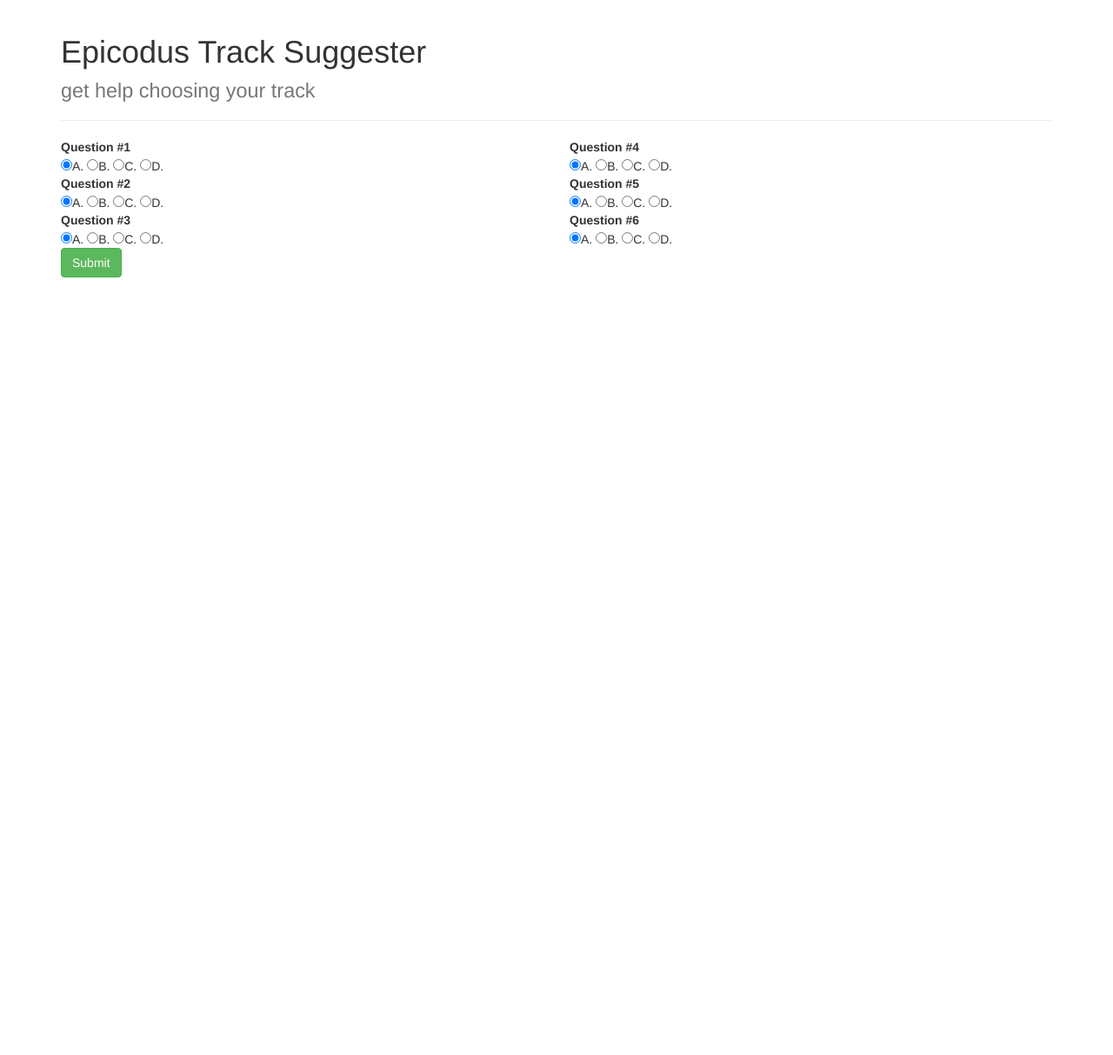
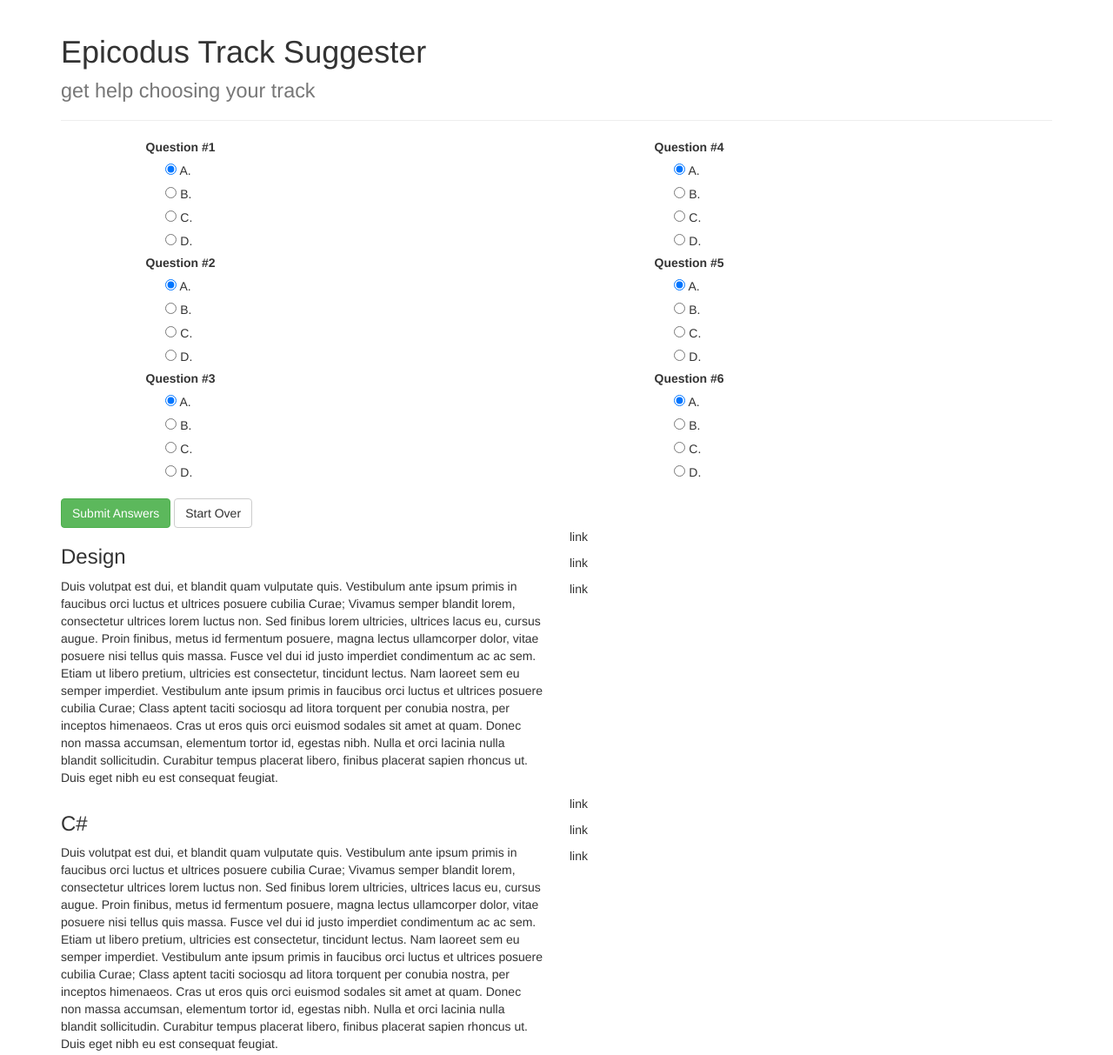
Before and after one commit to ryanapking/epicodus-intro-track-suggester, a plain HTML site: page index.html in a window 1280 px wide. Shown: the top 1213 px of the page at 87% size. Before the commit the page ends 800 px from the top, so only its background shows below. Drawn offline with Linux system fonts and the light colour scheme.

Commit message:
add placeholder content for each of the possible quiz results, and add reset button that returns all answers to 'a' and hides result content

```diff
--- a/css/style.css
+++ b/css/style.css
@@ -1,3 +1,8 @@
-label {
-  display: table-cell;
+input[type=radio] {
+  margin-left: 5%;
+  margin-bottom: 10px;
 }
+
+button {
+  margin-top: 15px;
+}
--- a/index.html
+++ b/index.html
@@ -14,43 +14,88 @@
       </div>
 <!-- START questions row -->
       <div class="row">
-        <div class="col-xs-6">
-          <label>Question #1</label>
-          <input type="radio" name="question1" value="a" checked>A.</input>
-          <input type="radio" name="question1" value="b">B.</input>
-          <input type="radio" name="question1" value="c">C.</input>
-          <input type="radio" name="question1" value="d">D.</input>
-          <label>Question #2</label>
-          <input type="radio" name="question2" value="a" checked>A.</input>
-          <input type="radio" name="question2" value="b">B.</input>
-          <input type="radio" name="question2" value="c">C.</input>
-          <input type="radio" name="question2" value="d">D.</input>
-          <label>Question #3</label>
-          <input type="radio" name="question3" value="a" checked>A.</input>
-          <input type="radio" name="question3" value="b">B.</input>
-          <input type="radio" name="question3" value="c">C.</input>
-          <input type="radio" name="question3" value="d">D.</input>
+        <div class="col-sm-5 col-xs-offset-1">
+          <label>Question #1</label><br>
+          <input class="answer" type="radio" name="question1" value="a" checked> A.</input><br>
+          <input type="radio" name="question1" value="b"> B.</input><br>
+          <input type="radio" name="question1" value="c"> C.</input><br>
+          <input type="radio" name="question1" value="d"> D.</input><br>
+          <label>Question #2</label><br>
+          <input type="radio" name="question2" value="a" checked> A.</input><br>
+          <input type="radio" name="question2" value="b"> B.</input><br>
+          <input type="radio" name="question2" value="c"> C.</input><br>
+          <input type="radio" name="question2" value="d"> D.</input><br>
+          <label>Question #3</label><br>
+          <input type="radio" name="question3" value="a" checked> A.</input><br>
+          <input type="radio" name="question3" value="b"> B.</input><br>
+          <input type="radio" name="question3" value="c"> C.</input><br>
+          <input type="radio" name="question3" value="d"> D.</input><br>
         </div>
-        <div class="col-xs-6">
-          <label>Question #4</label>
-          <input type="radio" name="question4" value="a" checked>A.</input>
-          <input type="radio" name="question4" value="b">B.</input>
-          <input type="radio" name="question4" value="c">C.</input>
-          <input type="radio" name="question4" value="d">D.</input>
-          <label>Question #5</label>
-          <input type="radio" name="question5" value="a" checked>A.</input>
-          <input type="radio" name="question5" value="b">B.</input>
-          <input type="radio" name="question5" value="c">C.</input>
-          <input type="radio" name="question5" value="d">D.</input>
-          <label>Question #6</label>
-          <input type="radio" name="question6" value="a" checked>A.</input>
-          <input type="radio" name="question6" value="b">B.</input>
-          <input type="radio" name="question6" value="c">C.</input>
-          <input type="radio" name="question6" value="d">D.</input>
+        <div class="col-sm-5 col-xs-offset-1">
+          <label>Question #4</label><br>
+          <input type="radio" name="question4" value="a" checked> A.</input><br>
+          <input type="radio" name="question4" value="b"> B.</input><br>
+          <input type="radio" name="question4" value="c"> C.</input><br>
+          <input type="radio" name="question4" value="d"> D.</input><br>
+          <label>Question #5</label><br>
+          <input type="radio" name="question5" value="a" checked> A.</input><br>
+          <input type="radio" name="question5" value="b"> B.</input><br>
+          <input type="radio" name="question5" value="c"> C.</input><br>
+          <input type="radio" name="question5" value="d"> D.</input><br>
+          <label>Question #6</label><br>
+          <input type="radio" name="question6" value="a" checked> A.</input><br>
+          <input type="radio" name="question6" value="b"> B.</input><br>
+          <input type="radio" name="question6" value="c"> C.</input><br>
+          <input type="radio" name="question6" value="d"> D.</input><br>
         </div>
       </div>
 <!-- END questions row-->
-      <button id="submitBtn" class="btn btn-success">Submit</button>
+      <button id="submitBtn" class="btn btn-success">Submit Answers</button>
+      <button id="clearBtn" class="btn btn-default">Start Over</button>
+      <div class="row" id="design">
+        <div class="col-sm-6">
+          <h3>Design</h3>
+          <p>Duis volutpat est dui, et blandit quam vulputate quis. Vestibulum ante ipsum primis in faucibus orci luctus et ultrices posuere cubilia Curae; Vivamus semper blandit lorem, consectetur ultrices lorem luctus non. Sed finibus lorem ultricies, ultrices lacus eu, cursus augue. Proin finibus, metus id fermentum posuere, magna lectus ullamcorper dolor, vitae posuere nisi tellus quis massa. Fusce vel dui id justo imperdiet condimentum ac ac sem. Etiam ut libero pretium, ultricies est consectetur, tincidunt lectus. Nam laoreet sem eu semper imperdiet. Vestibulum ante ipsum primis in faucibus orci luctus et ultrices posuere cubilia Curae; Class aptent taciti sociosqu ad litora torquent per conubia nostra, per inceptos himenaeos. Cras ut eros quis orci euismod sodales sit amet at quam. Donec non massa accumsan, elementum tortor id, egestas nibh. Nulla et orci lacinia nulla blandit sollicitudin. Curabitur tempus placerat libero, finibus placerat sapien rhoncus ut. Duis eget nibh eu est consequat feugiat.</p>
+        </div>
+        <div class="col-sm-6">
+          <p>link</p>
+          <p>link</p>
+          <p>link</p>
+        </div>
+      </div>
+      <div class="row" id="csharp">
+        <div class="col-sm-6">
+          <h3>C#</h3>
+          <p>Duis volutpat est dui, et blandit quam vulputate quis. Vestibulum ante ipsum primis in faucibus orci luctus et ultrices posuere cubilia Curae; Vivamus semper blandit lorem, consectetur ultrices lorem luctus non. Sed finibus lorem ultricies, ultrices lacus eu, cursus augue. Proin finibus, metus id fermentum posuere, magna lectus ullamcorper dolor, vitae posuere nisi tellus quis massa. Fusce vel dui id justo imperdiet condimentum ac ac sem. Etiam ut libero pretium, ultricies est consectetur, tincidunt lectus. Nam laoreet sem eu semper imperdiet. Vestibulum ante ipsum primis in faucibus orci luctus et ultrices posuere cubilia Curae; Class aptent taciti sociosqu ad litora torquent per conubia nostra, per inceptos himenaeos. Cras ut eros quis orci euismod sodales sit amet at quam. Donec non massa accumsan, elementum tortor id, egestas nibh. Nulla et orci lacinia nulla blandit sollicitudin. Curabitur tempus placerat libero, finibus placerat sapien rhoncus ut. Duis eget nibh eu est consequat feugiat.</p>
+        </div>
+        <div class="col-sm-6">
+          <p>link</p>
+          <p>link</p>
+          <p>link</p>
+        </div>
+      </div>
+      <div class="row" id="java">
+        <div class="col-sm-6">
+          <h3>Java</h3>
+          <p>Duis volutpat est dui, et blandit quam vulputate quis. Vestibulum ante ipsum primis in faucibus orci luctus et ultrices posuere cubilia Curae; Vivamus semper blandit lorem, consectetur ultrices lorem luctus non. Sed finibus lorem ultricies, ultrices lacus eu, cursus augue. Proin finibus, metus id fermentum posuere, magna lectus ullamcorper dolor, vitae posuere nisi tellus quis massa. Fusce vel dui id justo imperdiet condimentum ac ac sem. Etiam ut libero pretium, ultricies est consectetur, tincidunt lectus. Nam laoreet sem eu semper imperdiet. Vestibulum ante ipsum primis in faucibus orci luctus et ultrices posuere cubilia Curae; Class aptent taciti sociosqu ad litora torquent per conubia nostra, per inceptos himenaeos. Cras ut eros quis orci euismod sodales sit amet at quam. Donec non massa accumsan, elementum tortor id, egestas nibh. Nulla et orci lacinia nulla blandit sollicitudin. Curabitur tempus placerat libero, finibus placerat sapien rhoncus ut. Duis eget nibh eu est consequat feugiat.</p>
+        </div>
+        <div class="col-sm-6">
+          <p>link</p>
+          <p>link</p>
+          <p>link</p>
+        </div>
+      </div>
+      <div class="row" id="ruby">
+        <div class="col-sm-6">
+          <h3>Ruby</h3>
+          <p>Duis volutpat est dui, et blandit quam vulputate quis. Vestibulum ante ipsum primis in faucibus orci luctus et ultrices posuere cubilia Curae; Vivamus semper blandit lorem, consectetur ultrices lorem luctus non. Sed finibus lorem ultricies, ultrices lacus eu, cursus augue. Proin finibus, metus id fermentum posuere, magna lectus ullamcorper dolor, vitae posuere nisi tellus quis massa. Fusce vel dui id justo imperdiet condimentum ac ac sem. Etiam ut libero pretium, ultricies est consectetur, tincidunt lectus. Nam laoreet sem eu semper imperdiet. Vestibulum ante ipsum primis in faucibus orci luctus et ultrices posuere cubilia Curae; Class aptent taciti sociosqu ad litora torquent per conubia nostra, per inceptos himenaeos. Cras ut eros quis orci euismod sodales sit amet at quam. Donec non massa accumsan, elementum tortor id, egestas nibh. Nulla et orci lacinia nulla blandit sollicitudin. Curabitur tempus placerat libero, finibus placerat sapien rhoncus ut. Duis eget nibh eu est consequat feugiat.</p>
+        </div>
+        <div class="col-sm-6">
+          <p>link</p>
+          <p>link</p>
+          <p>link</p>
+        </div>
+      </div>
     </div>
   </body>
 </html>
--- a/js/script.js
+++ b/js/script.js
@@ -31,4 +31,17 @@ $(document).ready(function() {
     console.log(a, b, c, d);
   });
 
+  $("#clearBtn").click(function() {
+    $("#design").hide();
+    $("#csharp").hide();
+    $("#ruby").hide();
+    $("#java").hide();
+    $("input:radio[name='question1'][value='a']").prop("checked", true);
+    $("input:radio[name='question2'][value='a']").prop("checked", true);
+    $("input:radio[name='question3'][value='a']").prop("checked", true);
+    $("input:radio[name='question4'][value='a']").prop("checked", true);
+    $("input:radio[name='question5'][value='a']").prop("checked", true);
+    $("input:radio[name='question6'][value='a']").prop("checked", true);
+  });
+
 });
```
